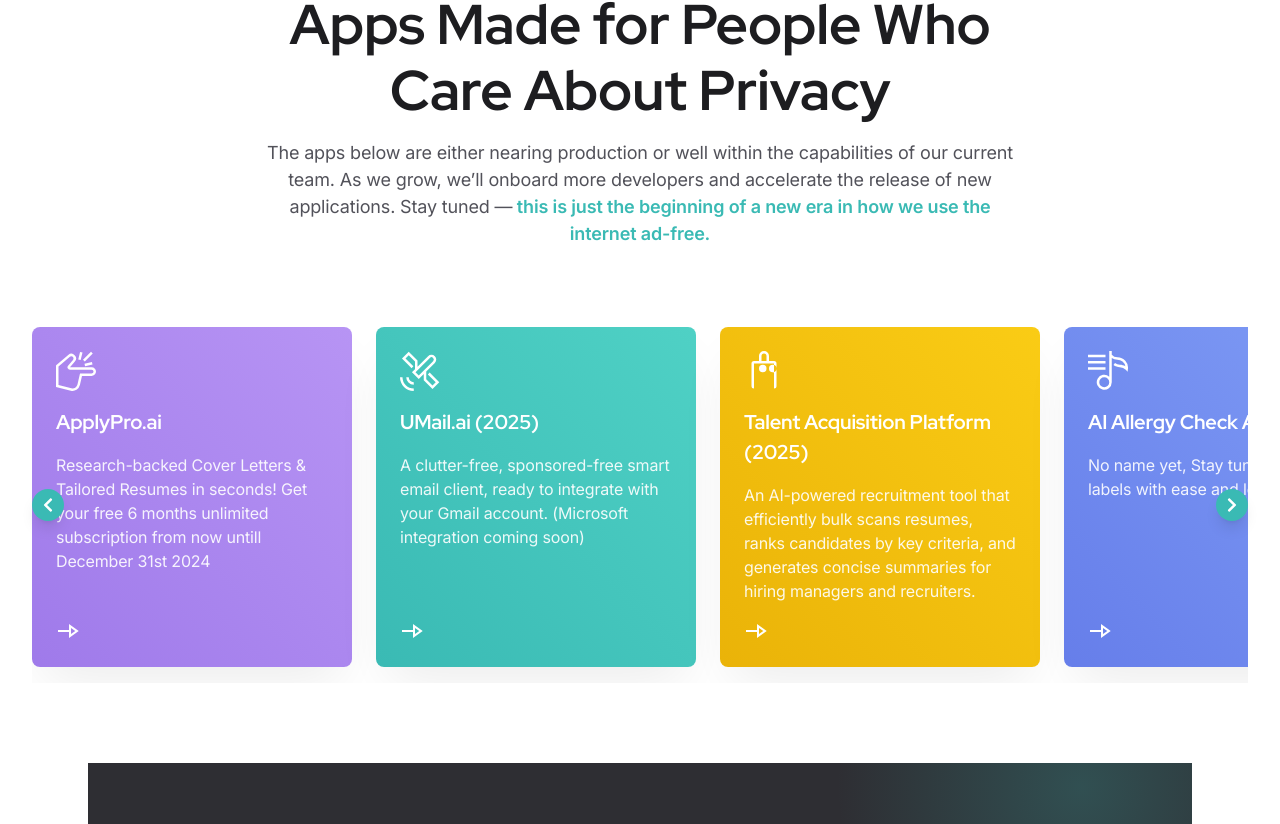
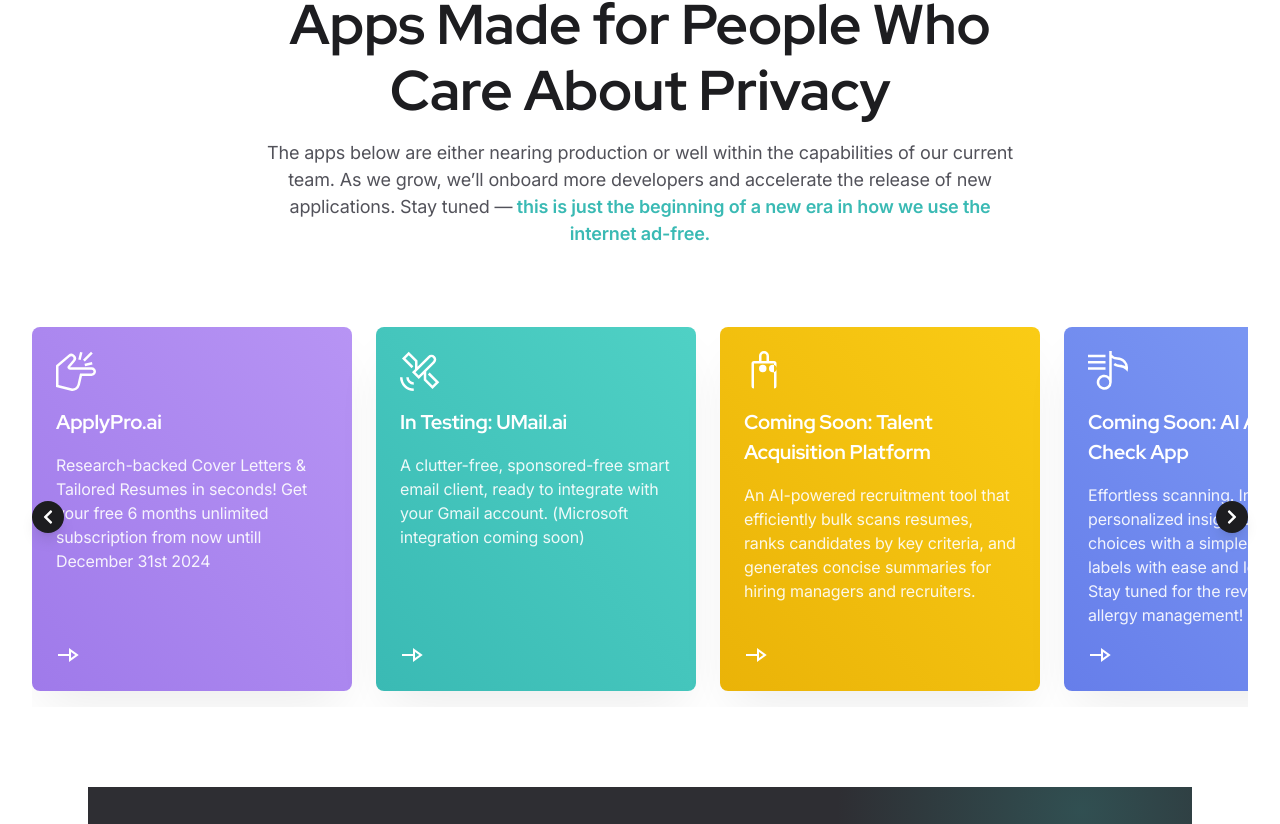
Before and after one commit to shanemiller500/HoldMyBeer, a Next.js app: page / in a window 1280 px wide. Shown: the part 1526-2350 px from the top of the page. Built offline with nearby package versions, Linux system fonts and the light colour scheme.

Commit message:
text updates

```diff
--- a/components/features-blocks.tsx
+++ b/components/features-blocks.tsx
@@ -40,7 +40,7 @@
           {/* Left Arrow */}
           <button
             onClick={() => scroll('left')}
-            className="absolute left-0 top-1/2 transform -translate-y-1/2 bg-teal-500 text-white p-2 rounded-full shadow-lg hover:bg-teal-600 focus:outline-none focus:ring-2 focus:ring-teal-400 z-10"
+            className="absolute left-0 top-1/2 transform -translate-y-1/2 bg-gray-900 text-white p-2 rounded-full shadow-lg hover:bg-gray-600 focus:outline-none focus:ring-2 focus:ring-teal-400 z-10"
             aria-label="Scroll Left"
           >
             <FaChevronLeft />
@@ -103,7 +103,7 @@
                     fillRule="nonzero"
                   />
                 </svg>
-                <h3 className="text-xl font-bold font-red-hat-display text-white">UMail.ai (2025)</h3>
+                <h3 className="text-xl font-bold font-red-hat-display text-white">In Testing: UMail.ai</h3>
               </div>
               <p className="mt-4 text-white opacity-90 flex-grow">
                 A clutter-free, sponsored-free smart email client, ready to integrate with your Gmail account. (Microsoft integration coming soon)
@@ -137,7 +137,7 @@
     d="M48 16h-8V8a8 8 0 10-16 0v8H16a4 4 0 00-4 4v36a4 4 0 004 4h32a4 4 0 004-4V20a4 4 0 00-4-4zm-20 0V8a4 4 0 118 0v8h-8zm24 44H16V20h32v40zM24 28a6 6 0 1112 0 6 6 0 01-12 0zm16 0a6 6 0 1112 0 6 6 0 01-12 0z"
   />
 </svg>
-                <h3 className="text-xl font-bold font-red-hat-display text-white">Talent Acquisition Platform (2025)</h3>
+                <h3 className="text-xl font-bold font-red-hat-display text-white">Coming Soon: Talent Acquisition Platform</h3>
               </div>
               <p className="mt-4 text-white opacity-90 flex-grow">
               An AI-powered recruitment tool that efficiently bulk scans resumes, ranks candidates by key criteria, and generates concise summaries for hiring managers and recruiters.              </p>
@@ -169,10 +169,10 @@
                     fillRule="nonzero"
                   />
                 </svg>
-                <h3 className="text-xl font-bold font-red-hat-display text-white">AI Allergy Check App (2025)</h3>
+                <h3 className="text-xl font-bold font-red-hat-display text-white">Coming Soon: AI Allergy Check App</h3>
               </div>
               <p className="mt-4 text-white opacity-90 flex-grow">
-                No name yet, Stay tuned! Check labels with ease and love the results.
+              Effortless scanning. Instant, personalized insights. Unlock safe choices with a simple scan. Check labels with ease and love the results. Stay tuned for the revolution in allergy management!
               </p>
               <div className="mt-4">
                 <svg
@@ -204,7 +204,7 @@
                     fillRule="nonzero"
                   />
                 </svg>
-                <h3 className="text-xl font-bold font-red-hat-display text-white">AI Search Engine (2025)</h3>
+                <h3 className="text-xl font-bold font-red-hat-display text-white">Coming Soon: AI Search Engine</h3>
               </div>
               <p className="mt-4 text-white opacity-90 flex-grow">
                 Looking for the right answer instantly? Our extremely powerful Search Engine gets straight to the point without clickbait, tracking, and sponsored links.
@@ -229,7 +229,7 @@
           {/* Right Arrow */}
           <button
             onClick={() => scroll('right')}
-            className="absolute right-0 top-1/2 transform -translate-y-1/2 bg-teal-500 text-white p-2 rounded-full shadow-lg hover:bg-teal-600 focus:outline-none focus:ring-2 focus:ring-teal-400 z-10"
+            className="absolute right-0 top-1/2 transform -translate-y-1/2 bg-gray-900 text-white p-2 rounded-full shadow-lg hover:bg-gray-600 focus:outline-none focus:ring-2 focus:ring-teal-400 z-10"
             aria-label="Scroll Right"
           >
             <FaChevronRight />
--- a/components/features-gallery.tsx
+++ b/components/features-gallery.tsx
@@ -39,7 +39,7 @@
                   <path d="M35 22.304a3.826 3.826 0 013.707.989l6.828 6.828A5 5 0 0147 33.657V44h-2V33.657a3 3 0 00-.88-2.122l-6.827-6.828A1.827 1.827 0 0034.17 26c0 .485.193.95.536 1.293l6 6-1.414 1.414-6-6A3.827 3.827 0 0133 23.621V17a2 2 0 10-4 0v11.6a3 3 0 00.658 1.875L37 39.65V44h-2v-3.65l-6.904-8.625A5 5 0 0127 28.6V17a4 4 0 118 0v5.304zm32 1.317a3.827 3.827 0 01-.293 5.086l-6 6-1.414-1.414 6-6A1.827 1.827 0 0064 24.17c-.485 0-.95.193-1.293.536l-6.828 6.828A3 3 0 0055 33.657V44h-2V33.657a5 5 0 011.465-3.536l6.828-6.828a3.827 3.827 0 013.707-.99V17a4 4 0 118 0v11.6a5 5 0 01-1.096 3.125L65 40.35V44h-2v-4.35l7.342-9.175A3 3 0 0071 28.6V17a2 2 0 10-4 0v6.621zM56.456.308A6.5 6.5 0 0161 6.498a6.446 6.446 0 01-2.013 4.7L50 20.433l-.717-.737-8.234-8.465a6.5 6.5 0 118.956-9.422A6.501 6.501 0 0156.456.308zm-.602 1.907a4.5 4.5 0 00-5.036 1.704l-.824 1.173-.816-1.179a4.5 4.5 0 00-8.002 1.24c-.506 1.648-.026 3.44 1.27 4.65L50 17.566l7.586-7.795A4.476 4.476 0 0059 6.5a4.5 4.5 0 00-3.146-4.286z" />
                 </svg>
               </div>
-              <div className="sm:text-lg font-medium dark:text-gray-300">15 + Users Achieved</div>
+              <div className="sm:text-lg font-medium dark:text-gray-300">40 + Users Achieved</div>
             </div>
 
             {/* 3rd item */}
@@ -51,7 +51,7 @@
                   <path d="M51 35.183c.964-3.871 2.592-7.045 4.737-9.579 1.27-1.502 2.636-2.669 4.007-3.541.838-.534 1.505-.854 1.914-1.003l.94-.342.684 1.88-.94.342a4.92 4.92 0 00-.382.168c-.34.164-.725.377-1.142.642-1.207.768-2.419 1.804-3.555 3.146C53.981 30.776 52 36.358 52 44v1h-2v-1c0-7.642-1.981-13.225-5.263-17.104-1.136-1.342-2.348-2.378-3.555-3.146a11.116 11.116 0 00-1.142-.642 4.92 4.92 0 00-.382-.168l-.94-.342.684-1.88.94.342c.41.149 1.076.47 1.914 1.003 1.371.872 2.737 2.04 4.007 3.541 2.145 2.534 3.773 5.708 4.737 9.579zm1.9-30.897l4.25.618L54.073 7.9l.726 4.231-3.8-1.996-3.8 1.996.726-4.23-3.075-2.997 4.249-.618L51 .436l1.9 3.85zm-1.328 1.828L51 4.955l-.572 1.159-1.279.186.925.902-.218 1.275L51 7.875l1.144.602-.218-1.275.925-.902-1.28-.186zM50 16h2v8h-2v-8zm-7.85 18.208l-3.076 2.996.726 4.231L36 39.44l-3.8 1.996.726-4.23-3.075-2.997 4.249-.618 1.9-3.85 1.9 3.85 4.25.618zm-5.578 1.21L36 34.259l-.572 1.159-1.279.186.925.902-.218 1.275L36 37.179l1.144.602-.218-1.275.925-.902-1.28-.186zm35.577-1.21l-3.075 2.996.726 4.231L66 39.44l-3.8 1.996.726-4.23-3.075-2.997 4.249-.618 1.9-3.85 1.9 3.85 4.25.618zm-5.577 1.21L66 34.259l-.572 1.159-1.279.186.925.902-.218 1.275L66 37.179l1.144.602-.218-1.275.925-.902-1.28-.186zM32.5 22a3.5 3.5 0 110-7 3.5 3.5 0 010 7zm0-2a1.5 1.5 0 100-3 1.5 1.5 0 000 3zm37 2a3.5 3.5 0 110-7 3.5 3.5 0 010 7zm0-2a1.5 1.5 0 100-3 1.5 1.5 0 000 3z" />
                 </svg>
               </div>
-              <div className="sm:text-lg font-medium dark:text-gray-300">1000+ Websites visits</div>
+              <div className="sm:text-lg font-medium dark:text-gray-300">5,000 + Websites visits</div>
             </div>
 
             {/* 4th item */}
--- a/components/hero-home.tsx
+++ b/components/hero-home.tsx
@@ -39,7 +39,7 @@
                   <svg className="w-3 h-3 fill-current text-teal-400 mr-2 shrink-0" viewBox="0 0 12 12" xmlns="http://www.w3.org/2000/svg">
                     <path d="M10.28 2.28L3.989 8.575 1.695 6.28A1 1 0 00.28 7.695l3 3a1 1 0 001.414 0l7-7A1 1 0 0010.28 2.28z" />
                   </svg>
-                  <span>We develop software that is drive by privacy & security first.
+                  <span>We develop software thats driven by privacy & security first.
                   </span>
                 </li>
                 <li className="flex items-center mb-2">
```
Also changed, not shown: components/timeline.tsx (+47 -4 lines).
